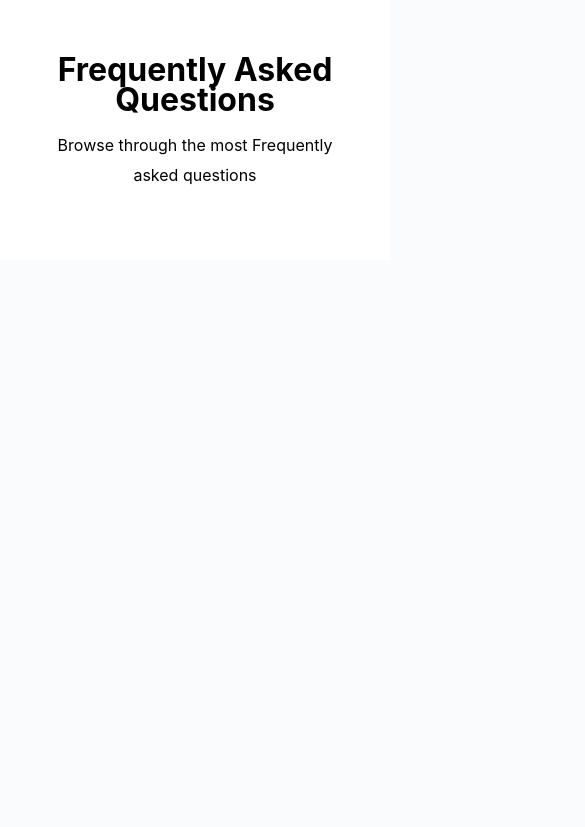
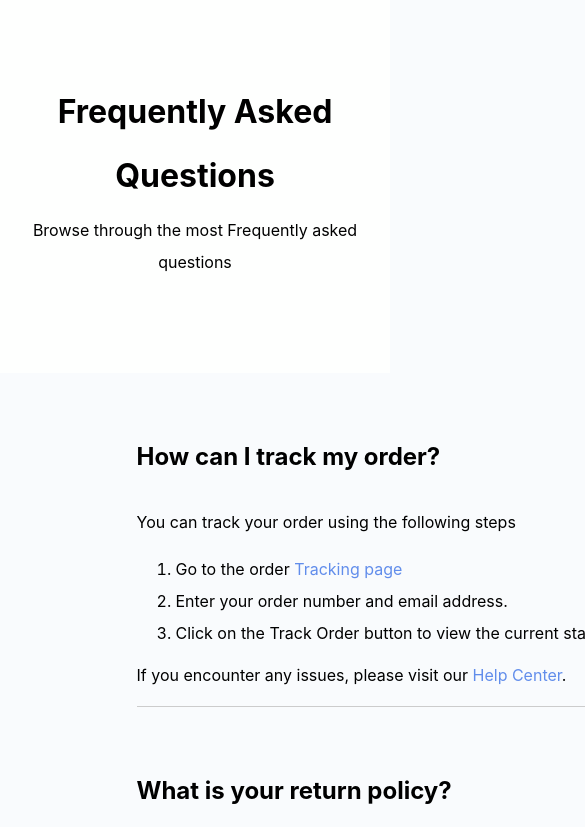
Before and after one commit to GabrielNhat/Simple-Frequently-Asked-Questions, a plain HTML site: page index.html in a window 390 px wide. Shown: the top 827 px of the page, 585 px wide, since content can reach past the window. Drawn offline with Linux system fonts and the light colour scheme.

Commit message:
estilo.css
Tive que alterar umas coisas pra mais responsividade.

```diff
--- a/estilo.css
+++ b/estilo.css
@@ -5,32 +5,40 @@
 }
 
 body {
-    margin: 0 auto;
     font-family: "Inter", sans-serif;
     background-color: #f9fbfd;
+    margin: 0;
+
 }
 
 ul, ol {
-    list-style-position:inside
-
+    padding-left: 20px;
+    list-style-position: inside;
 }
 
 .secao-topo {
     background-color: #fefffe;
-    padding: 55px 55px;
+    padding: 80px 20px;
     text-align: center;
-    line-height: 30px;
+    line-height: 2;
+    width: 100%;
+}
+
+.secao-topo p {
+    padding-top: 6px;
 }
 
 .return, .orders {
     text-align: left;
-    margin-left: 769px;
-    margin-right: 600px;
+    padding-top: 60px;
     line-height: 2;
+    margin: 0 40% 0 35%;
+    width: 800px;
+
 }
 
 h2, p {
-    margin: 15px auto;
+    margin-bottom: 15px;
 }
 
 a {
@@ -39,9 +47,13 @@ a {
 }
 
 .orders {
-    border-bottom: solid grey 1px;
+    border-bottom: 1px solid #ccc;
 }
 
 h1, h2, span {
     font-weight: bold;
 }
+
+p {
+    padding-top: 10px;
+}
```
